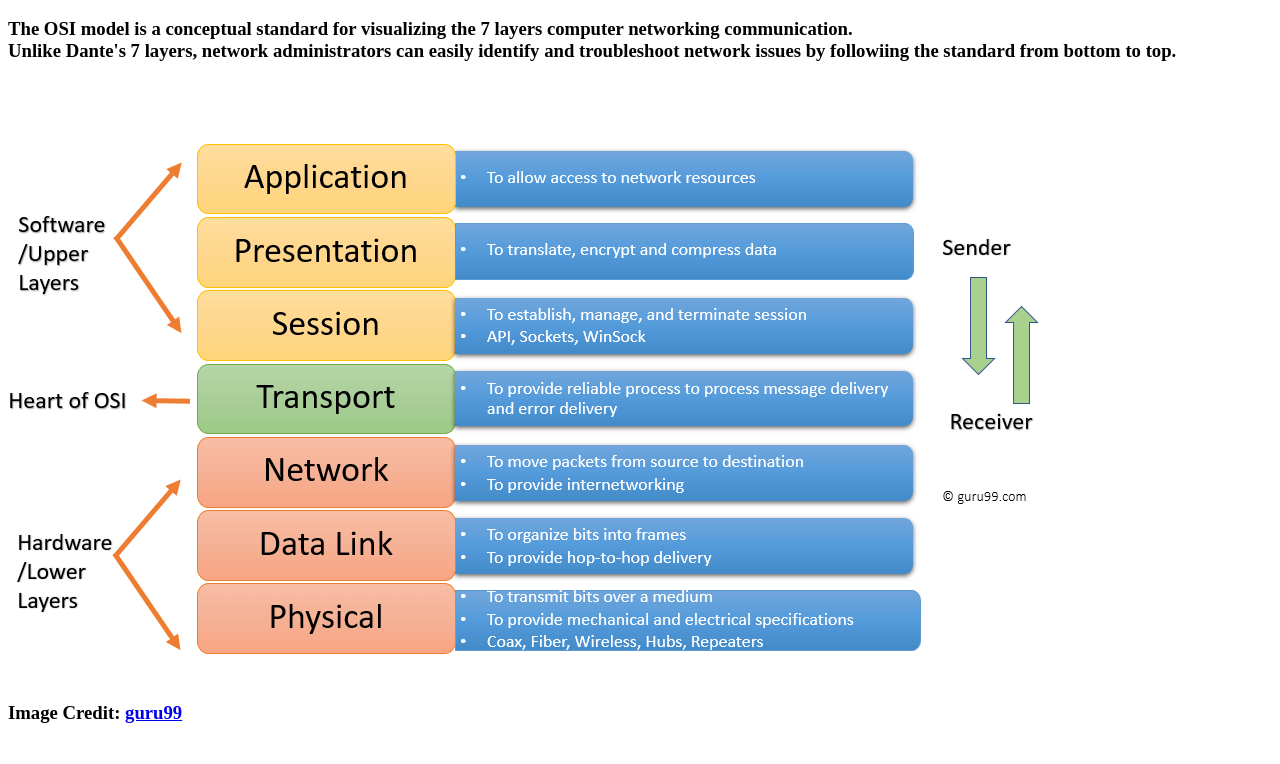
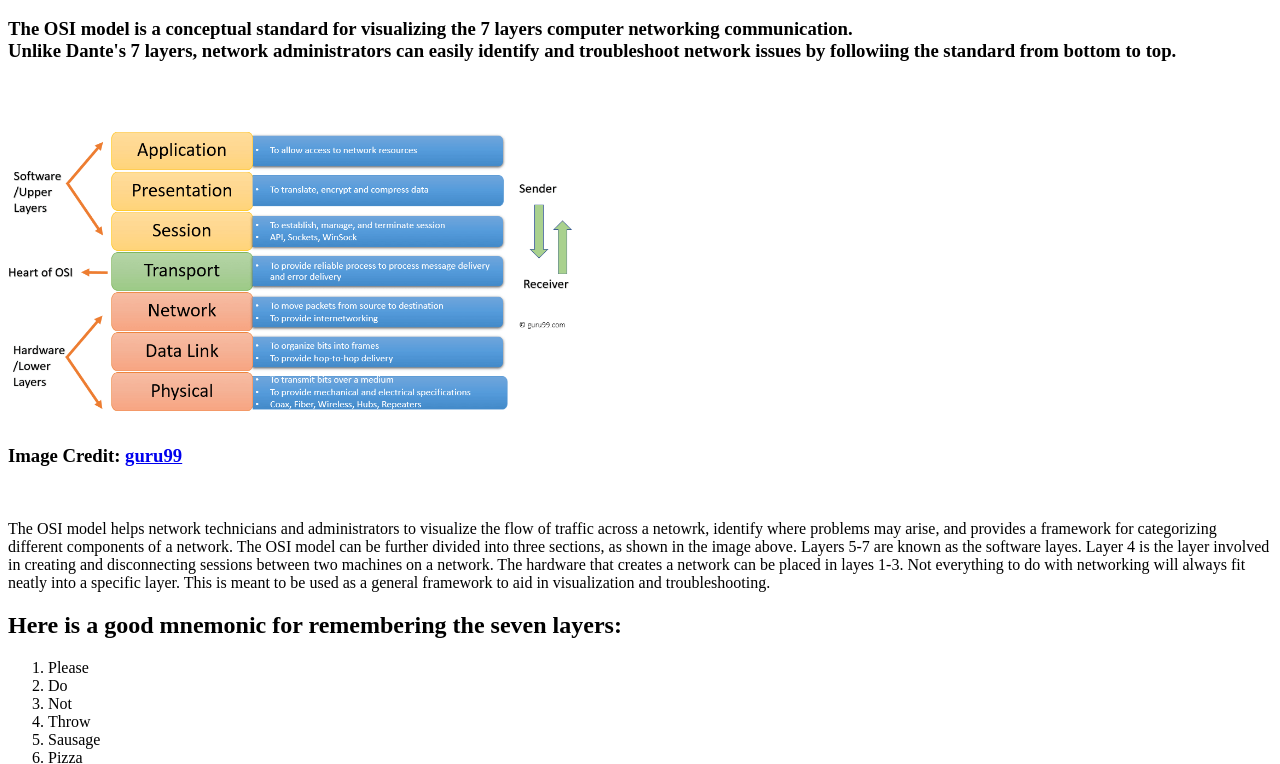
Before and after one commit to CaptainPoldark/getting-started, a plain HTML site: page osi.html in a window 1280 px wide. Shown: the part 48-812 px from the top of the page. Drawn offline with Linux system fonts and the light colour scheme.

Commit message:
Update osi.html
Reduced OSI model graphic image to 45%

```diff
--- a/osi.html
+++ b/osi.html
@@ -5,7 +5,7 @@
     <h3>The OSI model is a conceptual standard for visualizing the 7 layers computer networking communication.<br> Unlike Dante's 7 layers, network administrators can easily identify and troubleshoot network issues by followiing the standard from bottom to top.</h3>
     <br>
     <br>
-    <img src="./LayersofOSI1.png"/>
+    <img src="./LayersofOSI1.png" alt="OSI Model graphic" width="45%"/>
     <h3>Image Credit:  <a href="https://www.guru99.com" >guru99</a></h3>
     <br>
     <P>The OSI model helps network technicians and administrators to visualize the flow of traffic across a netowrk, identify
```
